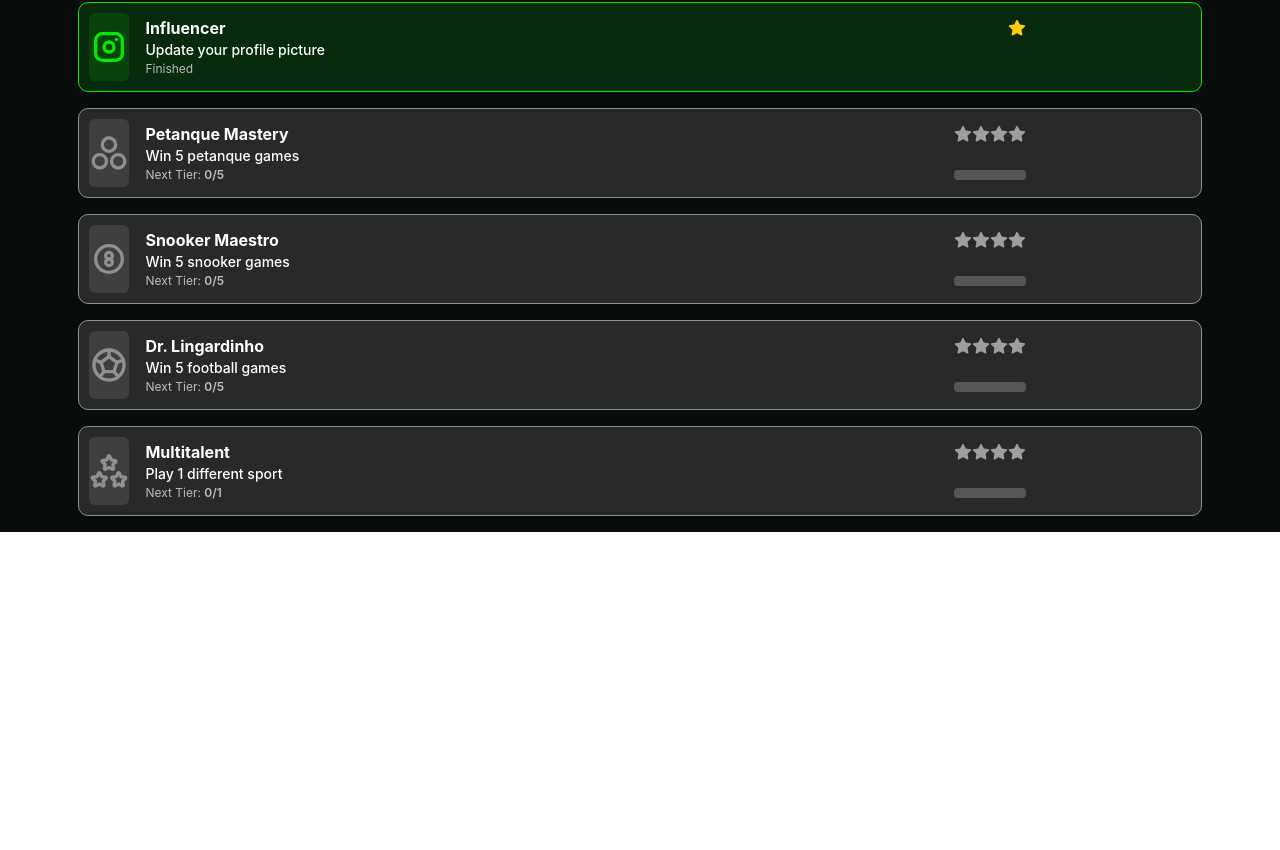
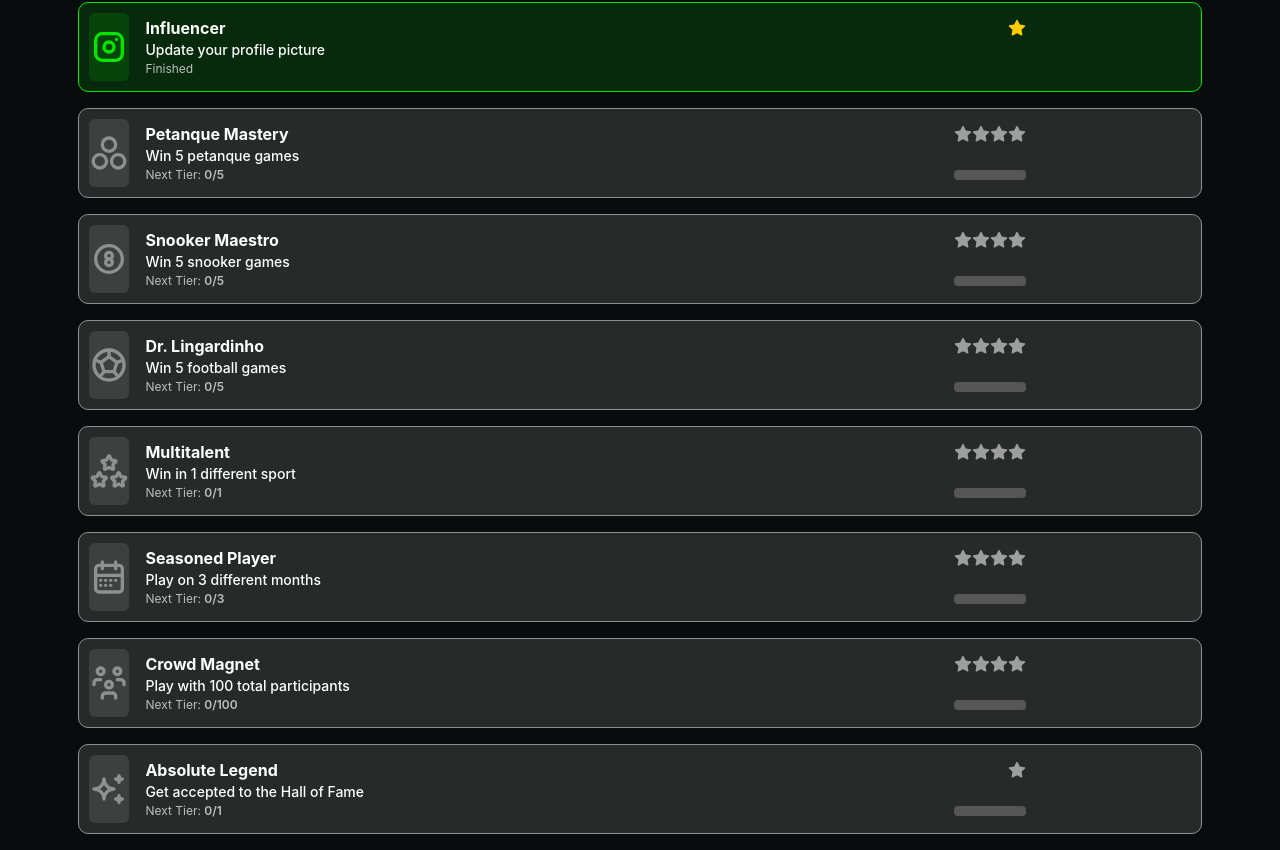
Before and after one commit to Larppuli/Scoreboard-2.0, a Next.js app: page /profile/achievements in a window 1280 px wide. Shown: the part 395-1245 px from the top of the page. Before the commit the page ends 927 px from the top, so only its background shows below. Built offline with nearby package versions, Linux system fonts and the light colour scheme; no server answers; the database is empty.

Commit message:
added achievements

```diff
--- a/app/profile/achievements/page.tsx
+++ b/app/profile/achievements/page.tsx
@@ -3,7 +3,21 @@
 import { Stack, Text, Group } from '@mantine/core';
 import { useAppContext } from '@/app/lib/AppContext';
 import AchievementCard from '@/components/AchievementsPage/AchievementCard';
-import { IconStarFilled, IconArrowLeft, IconFlower, IconTrophy, IconPlayFootball, IconMoodLookDown, IconBrandInstagram, IconCircles, IconSportBillard, IconBallFootball, IconStars } from '@tabler/icons-react';
+import {
+    IconStarFilled,
+    IconArrowLeft,
+    IconTrophy,
+    IconPlayFootball,
+    IconMoodLookDown,
+    IconBrandInstagram,
+    IconCircles,
+    IconSportBillard,
+    IconBallFootball,
+    IconStars,
+    IconCalendarWeek,
+    IconUsersGroup,
+    IconSparkles
+ } from '@tabler/icons-react';
 import Link from 'next/link';
 
 export default function Page() {
@@ -16,7 +30,10 @@ export default function Page() {
     const petanquesWon = games?.filter((game) => game.winner === user?._id && game.sport === 'Petanque');
     const snookersWon = games?.filter((game) => game.winner === user?._id && game.sport === 'Snooker');
     const footballsWon = games?.filter((game) => game.winner === user?._id && game.sport === 'Football');
-    const differentSports = games?.map((game) => game.sport).filter((value, index, self) => self.indexOf(value) === index);
+    const differentSportsWonSet = new Set(gamesWon?.map((game) => game.sport))
+    const differentSportsWonArray = Array.from(differentSportsWonSet);
+    const gameMonths = new Set(games?.map((game) => new Date(game.date).getMonth()));
+    const totalParticipants = userGames?.reduce((sum, game) => sum + game.participants.length, 0);
 
     const achievements = [
         {
@@ -27,9 +44,15 @@ export default function Page() {
                 { description: 'Play 70 games', nextTier: 70 },
                 { description: 'Play 100 games', nextTier: 1000 }
             ],
-            tier: userGames?.length >= 100 ? 4 : userGames?.length >= 70 ? 3 : userGames?.length >= 40 ? 2 : userGames?.length >= 20 ? 1 : 0,
+            tier: userGames?.length >= 100 ? 4
+                : userGames?.length >= 70 ? 3
+                : userGames?.length >= 40 ? 2
+                : userGames?.length >= 20 ? 1
+                : 0,
             currentProgress: userGames?.length,
-            icon: <IconPlayFootball size={40} />
+            icon: <IconPlayFootball size={40} />,
+            showProgress: true,
+            isLegend: false
         },
         {
             title: 'Win Conqueror',
@@ -39,9 +62,15 @@ export default function Page() {
                 { description: 'Win 40 games', nextTier: 40 },
                 { description: 'Win 80 games', nextTier: 80 }
             ],
-            tier: gamesWon?.length >= 80 ? 4 : gamesWon?.length >= 40 ? 3 : gamesWon?.length >= 20 ? 2 : gamesWon?.length >= 10 ? 1 : 0,
+            tier: gamesWon?.length >= 80 ? 4
+                : gamesWon?.length >= 40 ? 3
+                : gamesWon?.length >= 20 ? 2
+                : gamesWon?.length >= 10 ? 1
+                : 0,
             currentProgress: gamesWon?.length,
-            icon: <IconTrophy size={40} />
+            icon: <IconTrophy size={40} />,
+            showProgress: true,
+            isLegend: false
         },
         {
             title: 'Total Loser',
@@ -51,9 +80,15 @@ export default function Page() {
                 { description: 'Lose 90 games', nextTier: 90 },
                 { description: 'Lose 120 games', nextTier: 120 }
             ],
-            tier: gamesLost?.length >= 120 ? 4 : gamesLost?.length >= 90 ? 3 : gamesLost?.length >= 60 ? 2 : gamesLost?.length >= 30 ? 1 : 0,
+            tier: gamesLost?.length >= 120 ? 4
+                : gamesLost?.length >= 90 ? 3
+                : gamesLost?.length >= 60 ? 2
+                : gamesLost?.length >= 30 ? 1
+                : 0,
             currentProgress: gamesLost?.length,
-            icon: <IconMoodLookDown size={40} />
+            icon: <IconMoodLookDown size={40} />,
+            showProgress: true,
+            isLegend: false
         },
         {
             title: 'Influencer',
@@ -62,7 +97,9 @@ export default function Page() {
             ],
             tier: userObject?.image.includes('DefaultPFP') ? 0 : 1,
             currentProgress: userObject?.image.includes('DefaultPFP') ? 0 : 1,
-            icon: <IconBrandInstagram size={40} />
+            icon: <IconBrandInstagram size={40} />,
+            showProgress: false,
+            isLegend: false
         },
         {
             title: 'Petanque Mastery',
@@ -72,9 +109,15 @@ export default function Page() {
                 { description: 'Win 20 petanque games', nextTier: 20 },
                 { description: 'Win 40 petanque games', nextTier: 40 }
             ],
-            tier: petanquesWon?.length >= 40 ? 4 : petanquesWon?.length >= 20 ? 3 : petanquesWon?.length >= 10 ? 2 : petanquesWon?.length >= 5 ? 1 : 0,
+            tier: petanquesWon?.length >= 40 ? 4
+                : petanquesWon?.length >= 20 ? 3
+                : petanquesWon?.length >= 10 ? 2
+                : petanquesWon?.length >= 5 ? 1
+                : 0,
             currentProgress: petanquesWon?.length,
-            icon: <IconCircles size={40} color={'#909090'} />
+            icon: <IconCircles size={40} color={'#909090'} />,
+            showProgress: true,
+            isLegend: false
         },
         {
             title: 'Snooker Maestro',
@@ -84,9 +127,15 @@ export default function Page() {
                 { description: 'Win 20 snooker games', nextTier: 20 },
                 { description: 'Win 40 snooker games', nextTier: 40 }
             ],
-            tier: snookersWon?.length >= 40 ? 4 : snookersWon?.length >= 20 ? 3 : snookersWon?.length >= 10 ? 2 : snookersWon?.length >= 5 ? 1 : 0,
+            tier: snookersWon?.length >= 40 ? 4
+                : snookersWon?.length >= 20 ? 3
+                : snookersWon?.length >= 10 ? 2
+                : snookersWon?.length >= 5 ? 1
+                : 0,
             currentProgress: snookersWon?.length,
-            icon: <IconSportBillard size={40} color={'#909090'} />
+            icon: <IconSportBillard size={40} color={'#909090'} />,
+            showProgress: true,
+            isLegend: false
         },
         {
             title: 'Dr. Lingardinho',
@@ -96,22 +145,82 @@ export default function Page() {
                 { description: 'Win 20 football games', nextTier: 20 },
                 { description: 'Win 40 football games', nextTier: 40 }
             ],
-            tier: footballsWon?.length >= 40 ? 4 : footballsWon?.length >= 20 ? 3 : footballsWon?.length >= 10 ? 2 : footballsWon?.length >= 5 ? 1 : 0,
+            tier: footballsWon?.length >= 40 ? 4
+                : footballsWon?.length >= 20 ? 3
+                : footballsWon?.length >= 10 ? 2
+                : footballsWon?.length >= 5 ? 1
+                : 0,
             currentProgress: footballsWon?.length,
-            icon: <IconBallFootball size={40} color={'#909090'} />
+            icon: <IconBallFootball size={40} color={'#909090'} />,
+            showProgress: true,
+            isLegend: false
         },
         {
             title: 'Multitalent',
             tierData: [
-                { description: 'Play 1 different sport', nextTier: 1 },
-                { description: 'Play 3 different sports', nextTier: 3 },
-                { description: 'Play 5 different sports', nextTier: 5 },
-                { description: 'Play 7 different sports', nextTier: 7 }
+                { description: 'Win in 1 different sport', nextTier: 1 },
+                { description: 'Win in 3 different sports', nextTier: 3 },
+                { description: 'Win in 5 different sports', nextTier: 5 },
+                { description: 'Win in 7 different sports', nextTier: 7 }
             ],
-            tier: differentSports?.length >= 7 ? 4 : differentSports?.length >= 5 ? 3 : differentSports?.length >= 3 ? 2 : differentSports?.length >= 1 ? 1 : 0,
-            currentProgress: differentSports?.length,
-            icon: <IconStars size={40} color={'#909090'} />
+            tier: differentSportsWonArray?.length >= 7 ? 4
+                : differentSportsWonArray?.length >= 5 ? 3
+                : differentSportsWonArray?.length >= 3 ? 2
+                : differentSportsWonArray?.length >= 1 ? 1
+                : 0,
+            currentProgress: differentSportsWonArray?.length,
+            icon: <IconStars size={40} color={'#909090'} />,
+            showProgress: true,
+            isLegend: false
         },
+        {
+            title: 'Seasoned Player',
+            tierData: [
+                { description: 'Play on 3 different months', nextTier: 3 },
+                { description: 'Play on 6 different months', nextTier: 6 },
+                { description: 'Play on 9 different months', nextTier: 9 },
+                { description: 'Play on 12 different months', nextTier: 12 }
+            ],
+            tier: gameMonths?.size >= 12 ? 4
+                : gameMonths?.size >= 9 ? 3
+                : gameMonths?.size >= 6 ? 2
+                : gameMonths?.size >= 3 ? 1
+                : 0,
+            currentProgress: gameMonths?.size,
+            icon: <IconCalendarWeek size={40} color={'#909090'} />,
+            showProgress: true,
+            isLegend: false
+        },
+        {
+            title: 'Crowd Magnet',
+            tierData: [
+                { description: 'Play with 100 total participants', nextTier: 100 },
+                { description: 'Play with 200 total participants', nextTier: 200 },
+                { description: 'Play with 400 total participants', nextTier: 400 },
+                { description: 'Play with 1000 total participants', nextTier: 1000 }
+            ],
+            tier: totalParticipants >= 1000 ? 4
+                 : totalParticipants >= 400 ? 3
+                 : totalParticipants >= 200 ? 2
+                 : totalParticipants >= 100 ? 1
+                 : 0,
+            currentProgress: totalParticipants,
+            icon: <IconUsersGroup size={40} color={'#909090'} />,
+            showProgress: true,
+            isLegend: false
+        },
+        {
+            title: 'Absolute Legend',
+            tierData: [
+                { description: 'Get accepted to the Hall of Fame', nextTier: 1 },
+            ],
+            // Waiting for implementation of Hall of Fame nomination
+            tier: 0,
+            currentProgress: 0,
+            icon: <IconSparkles size={40} color={'#909090'} />,
+            showProgress: false,
+            isLegend: true
+        }
     ];
 
     const totalTiers = achievements.reduce((sum, achievement) => sum + achievement.tierData.length, 0);
@@ -143,6 +252,8 @@ export default function Page() {
                     tier={achievement.tier}
                     currentProgress={achievement.currentProgress}
                     icon={achievement.icon}
+                    showProgress={achievement.showProgress}
+                    isLegend={achievement.isLegend}
                 />
             ))}
         </Stack>
```
